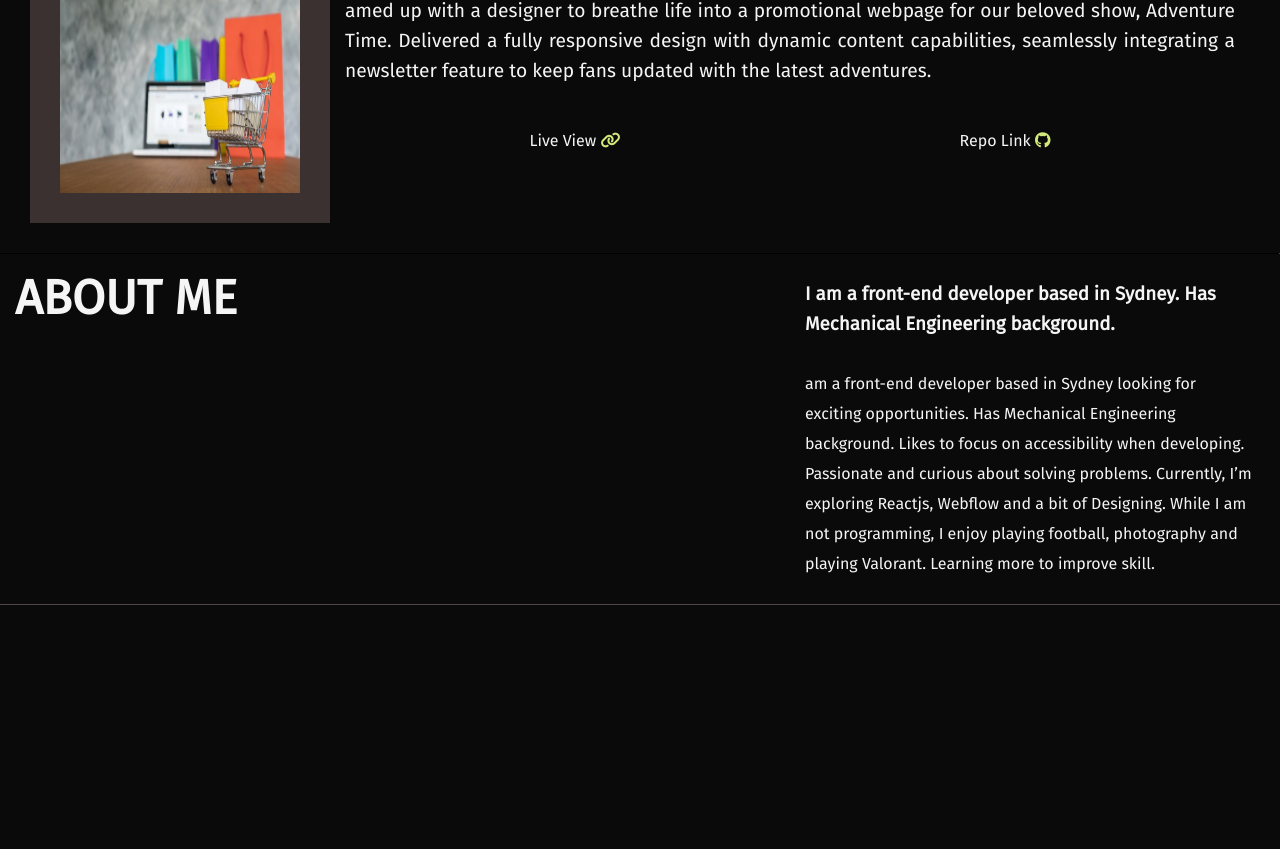
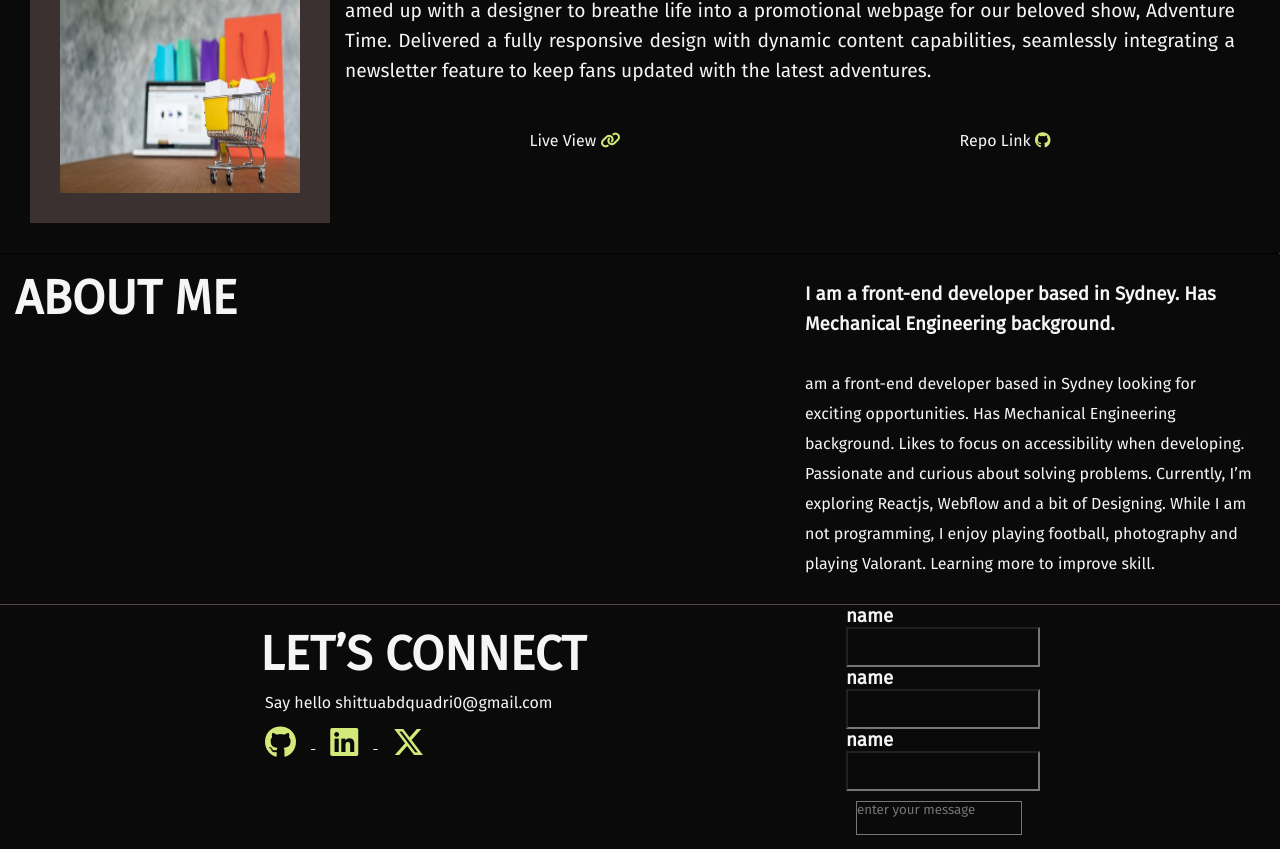
Before and after one commit to GAMSH655/Dev_q, a React (Vite) app: page / in a window 1280 px wide. Shown: the part 1844-2693 px from the top of the page. Before the commit the page ends 2449 px from the top, so only its background shows below. Built offline with nearby package versions, Linux system fonts and the light colour scheme.

Commit message:
working in the connect components

```diff
--- a/index.html
+++ b/index.html
@@ -4,6 +4,7 @@
     <meta charset="UTF-8" />
     <meta name="viewport" content="width=device-width, initial-scale=1.0" />
     <link rel="stylesheet" href="https://cdnjs.cloudflare.com/ajax/libs/font-awesome/6.5.2/css/all.min.css">
+    <link rel="shortcut icon" href="./src//assets/dev.gif" type="image/x-icon">
   </head>
   <body>
     <div id="root"></div>
--- /dev/null
+++ b/src/Components/Connect.css
@@ -0,0 +1,42 @@
+.contactCont{
+    padding:10px;
+}
+.let{
+    padding: 10px;
+    text-transform: uppercase;
+    font-size: 3rem;
+}
+.contact-icon{
+    color: #D3E97A;
+    margin: 15px;
+    padding-top: 15px;
+}
+.hello{
+    margin: 15px;
+    padding-top: 15px;
+}
+.ContParentContainer{
+    display: flex;
+    justify-content: space-evenly;
+}
+.input{
+    width: 100%;
+    padding: 10px;
+    outline: none;
+}
+textarea{
+    resize: none;
+    margin: 10px;
+}
+@media only screen and (max-width:768px) {
+    .let{
+        padding: 10px;
+        text-transform: uppercase;
+        font-size: 1.5rem;
+    }
+    .ContParentContainer{
+        display: flex;
+        justify-content: space-evenly;
+        flex-wrap: wrap;
+    }
+}
--- /dev/null
+++ b/src/Components/Connect.jsx
@@ -0,0 +1,38 @@
+import React from 'react'
+import "./Connect.css"
+const Connect = () => {
+  return (
+    <div className='ContParentContainer'>
+        <div className="contactCont">
+            <h3 className="let">Let’s connect</h3>
+            <h className="hello">
+                Say hello shittuabdquadri0@gmail.com
+            </h>
+            <div className="iconDiv">
+            <a href="https://github.com/GAMSH655"> <i className="fa-brands fa-github  fa-2xl contact-icon"></i></a>
+            <a href="https://www.linkedin.com/in/abdulquadri-shittu-59480b262/"> <i className="fa-brands fa-linkedin  fa-2xl contact-icon"></i></a>
+            <a href="https://twitter.com/BIG_DEV360"> <i class="fa-brands fa-x-twitter fa-2xl contact-icon"></i></a>
+            </div>
+        </div>
+         <form action="">
+            <div className="nameInput">
+                <h3 className="inputname">name</h3>
+                <input type="text" className='input' />
+            </div>
+
+            <div className="nameInput">
+                <h3 className="inputname">name</h3>
+                <input type="mail" className='input' />
+            </div>
+
+            <div className="nameInput">
+                <h3 className="inputname">name</h3>
+                <input type="text" className='input' />
+            </div>
+            <textarea placeholder='enter your message'></textarea>
+         </form>
+    </div>
+  )
+}
+
+export default Connect
--- a/src/Pages/Home.jsx
+++ b/src/Pages/Home.jsx
@@ -2,12 +2,14 @@ import React from 'react'
 import Hero from '../Components/Hero'
 import Header from "../Components/Header"
 import Project from "../Components/Project"
+import Connect from "../Components/Connect"
 const Home = () => {
   return (
     <div>
         <Header/>
         <Hero/>
         <Project/>
+        <Connect/>
     </div>
   )
 }
```
